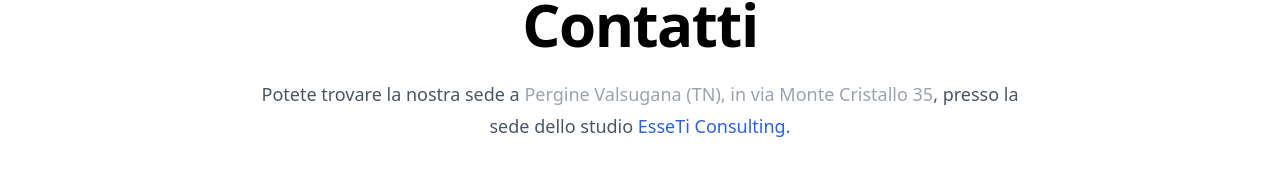
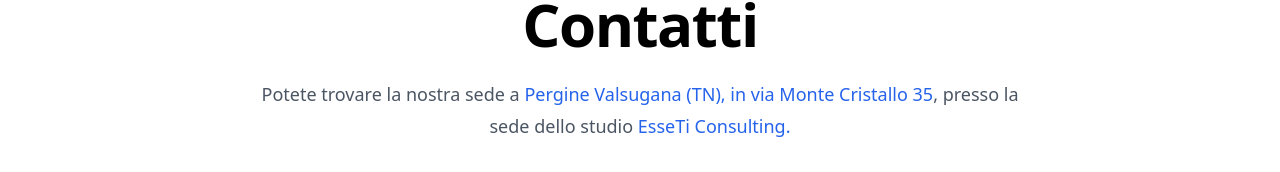
Before and after one commit to HyperBit-IT/Website, a Next.js app: page /contacts in a window 1280 px wide. Shown: the part 266-438 px from the top of the page. Built offline with nearby package versions, Linux system fonts and the light colour scheme.

Commit message:
Added blue color on the address

```diff
--- a/pages/contacts.tsx
+++ b/pages/contacts.tsx
@@ -20,7 +20,7 @@
                                     Contatti
                                 </h1>
                                 <p className="mt-6 text-lg leading-8 text-gray-600 text-justify sm:text-center">
-                                    Potete trovare la nostra sede a <a className="text-gray-400"
+                                    Potete trovare la nostra sede a <a className="text-blue-600"
                                                                        href="https://www.openstreetmap.org/node/10309533819#map=19/46.06698/11.23658">Pergine
                                     Valsugana (TN), in via Monte Cristallo 35</a>
                                     , presso la sede dello studio <a className="text-blue-600"
```
